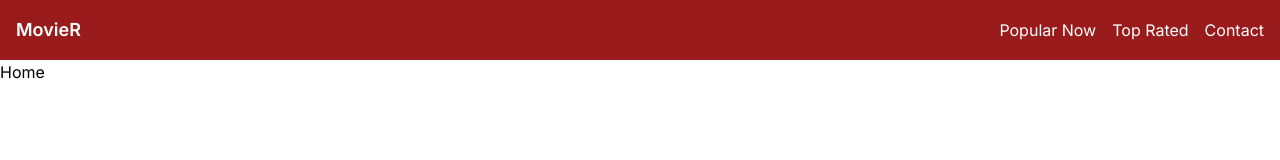
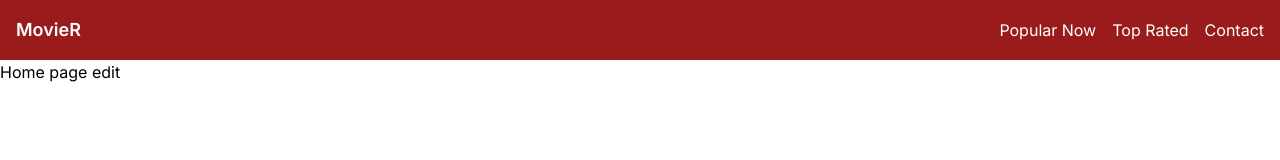
Before and after one commit to Fluffy1908/mov-app, a Next.js app: page / in a window 1280 px wide. Shown: the top 160 px of the page. Built offline with nearby package versions, Linux system fonts and the light colour scheme.

Commit message:
Update page.jsx

```diff
--- a/app/page.jsx
+++ b/app/page.jsx
@@ -2,7 +2,7 @@
 export default function Home() {
   return (
     <main>
-      <h1>Home</h1>
+      <h1>Home page edit</h1>
     </main>
   )
 }
```
